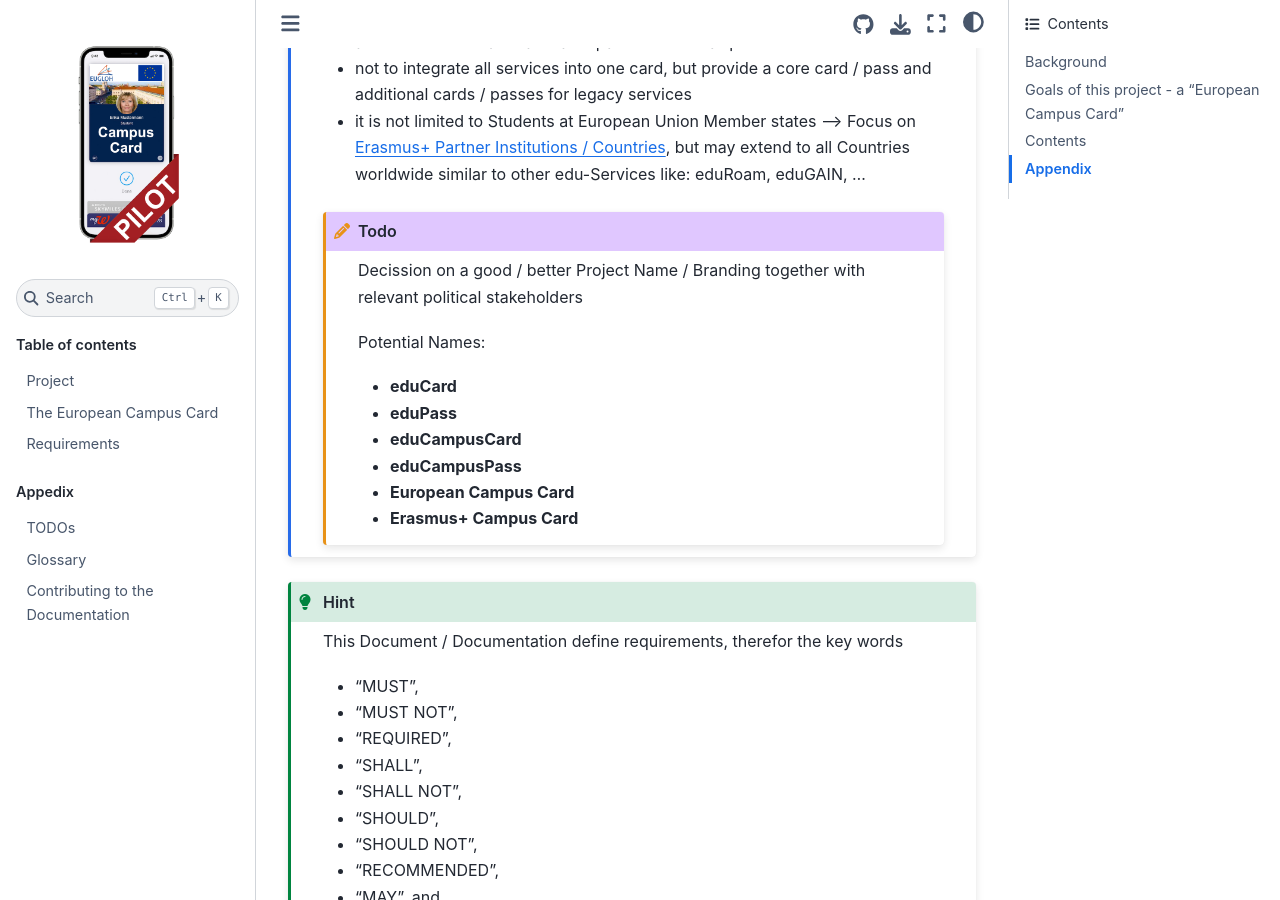
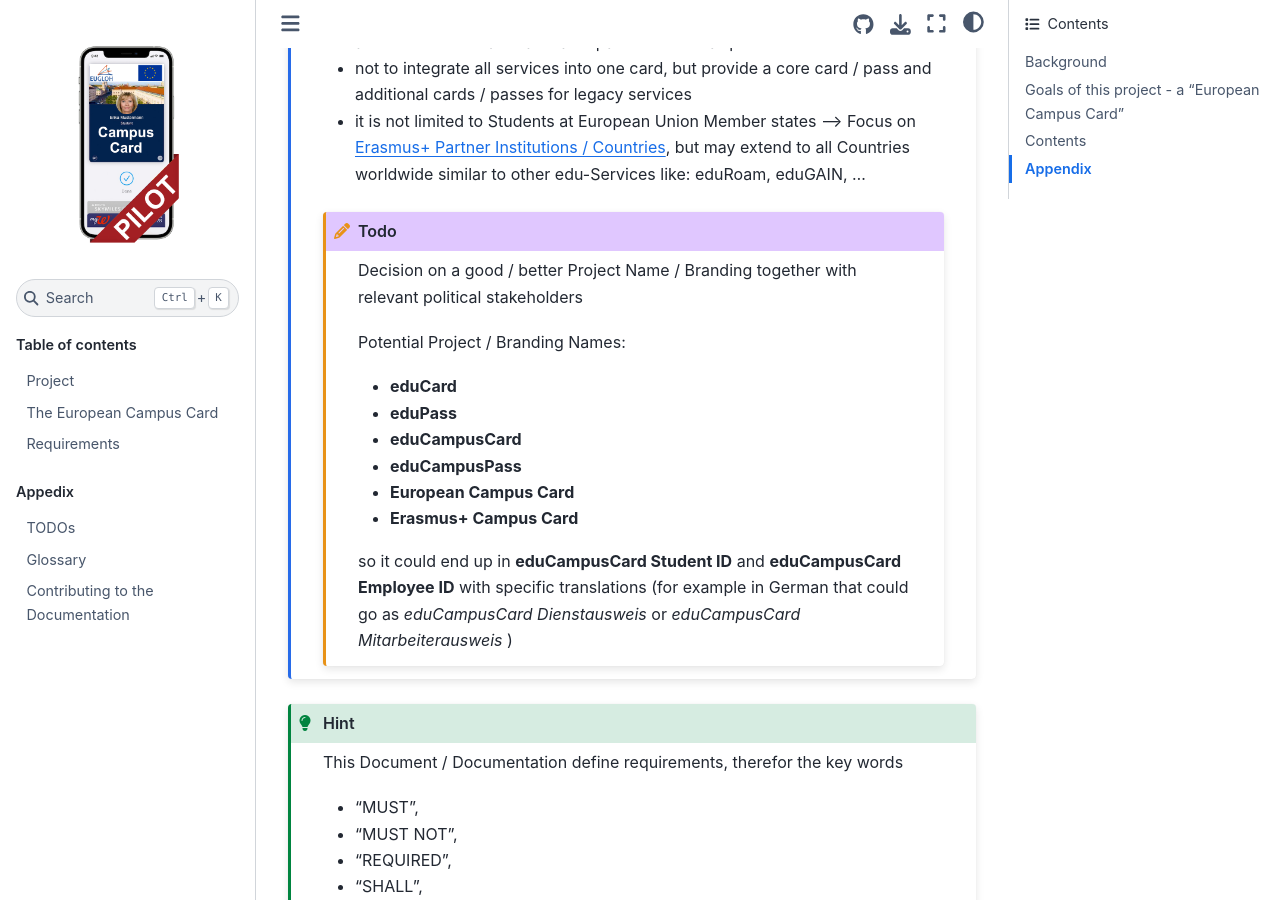
Before and after one commit to ECC-Pilot/documentation, a Sphinx documentation site: the page built from source/index.md, in a window 1280 px wide and 900 px high, scrolled down 847 px. Built offline with Sphinx 7.4.7 and the Sphinx Book theme 1.1.4, drawn with Linux system fonts in a browser that asks for light colours.

Commit message:
text corrections

````diff
--- a/source/index.md
+++ b/source/index.md
@@ -27,15 +27,17 @@ The major differences:
 * it is not limited to Students at European Union Member states --> Focus on [Erasmus+ Partner Institutions / Countries](https://erasmus-plus.ec.europa.eu/programme-guide/part-a/eligible-countries), but may extend to all Countries worldwide similar to other edu-Services like: eduRoam, eduGAIN, ...
 
 ```{todo}
-Decission on a good / better Project Name / Branding together with relevant political stakeholders
+Decision on a good / better Project Name / Branding together with relevant political stakeholders
 
-Potential Names:
+Potential Project / Branding Names:
 * **eduCard**
 * **eduPass**
 * **eduCampusCard**
 * **eduCampusPass**
 * **European Campus Card**
 * **Erasmus+ Campus Card**
+
+so it could end up in **eduCampusCard Student ID** and **eduCampusCard Employee ID** with specific translations (for example in German that could go as *eduCampusCard Dienstausweis* or *eduCampusCard Mitarbeiterausweis* )
 ```
 
 
````
